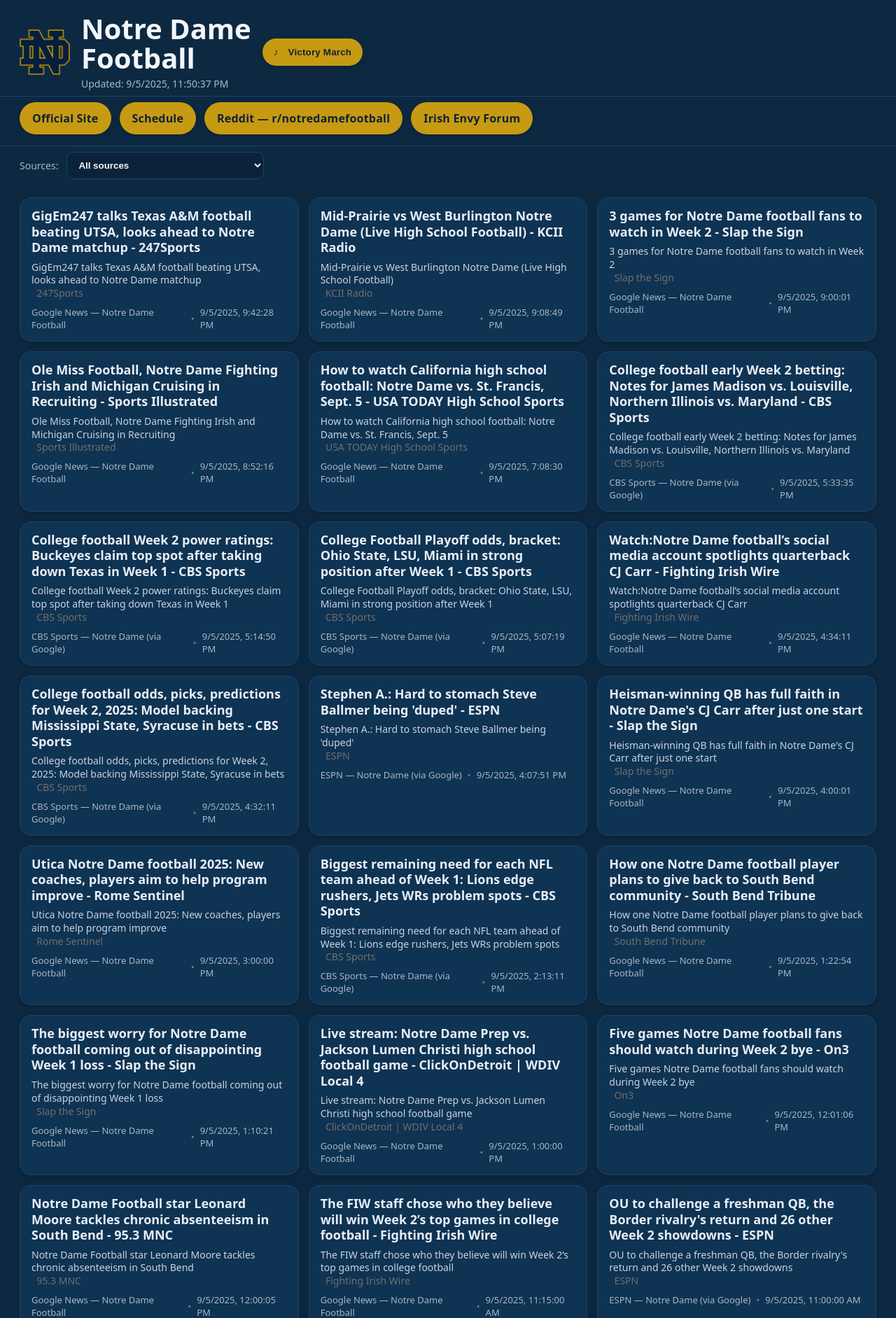
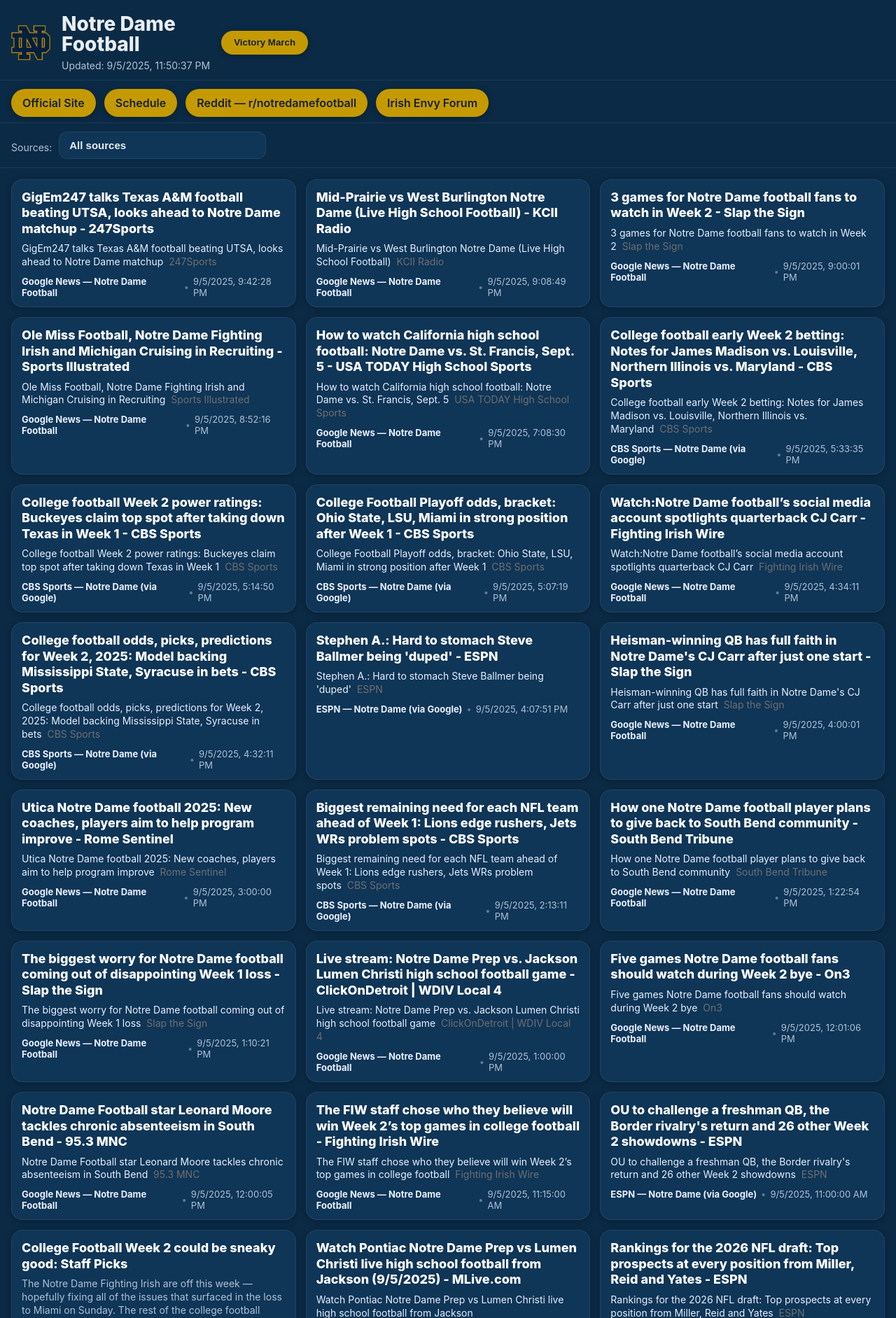
Before and after one commit to jasonab74-ctrl/notre-dame-football, a Flask app: page / in a window 1280 px wide. Shown: the top 1883 px of the page at 70% size. Run offline with Flask 3, Linux system fonts and the light colour scheme.

Commit message:
Update style.css

```diff
--- a/static/style.css
+++ b/static/style.css
@@ -1,130 +1,124 @@
-/* ===== Notre Dame Football — UI styles (accessible & stable) ===== */
+/* style.css — Notre Dame Football (readability-focused) */
 
-/* Theme tokens */
+/* ====== Tokens ====== */
 :root{
-  --bg:#0d2942;          /* deep navy */
-  --card:#0f3352;        /* slightly lighter navy for cards */
-  --pill:#c69a12;        /* ND gold */
-  --pill-text:#112233;   /* deep text on gold */
-  --text:#f4f6fa;        /* off-white for body text */
-  --muted:#a9b7c7;       /* muted gray-blue */
-  --link:#e8eef7;        /* links on cards */
-  --link-dim:#c8d4e3;
-  --accent:#f5cc4a;      /* hover ring on gold pills */
-  --border:#1a446a;
-  --shadow: 0 2px 8px rgba(0,0,0,.25);
-  --radius:14px;
+  --bg:#0B2A45;           /* deep ND blue */
+  --card:#0F3557;         /* slightly lighter blue */
+  --pill:#C49A00;         /* ND gold */
+  --pillText:#17212b;     /* very dark for strong contrast on gold */
+  --text:#E8EEF4;         /* off-white */
+  --muted:#AFC2D6;        /* muted light-blue */
+  --link:#E6F0FF;         /* very light link color against dark bg */
+  --linkHover:#FFFFFF;
+  --border:rgba(255,255,255,0.08);
+  --accent:rgba(255,255,255,0.06);
+
+  --radius:16px;
+  --radius-pill:999px;
+
+  --fw-regular:600;       /* heavier by default for legibility */
+  --fw-bold:700;
+
+  --shadow:0 2px 10px rgba(0,0,0,0.25);
 }
 
-/* Base */
+/* ====== Base ====== */
 *{box-sizing:border-box}
-html,body{height:100%}
-body{
-  margin:0;
-  font-family: system-ui,-apple-system, Segoe UI, Roboto, Helvetica, Arial, "Apple Color Emoji","Segoe UI Emoji";
-  background:var(--bg);
-  color:var(--text);
-  -webkit-font-smoothing:antialiased;
-  text-rendering:optimizeLegibility;
+html,body{margin:0;padding:0;background:var(--bg);color:var(--text);font-family:-apple-system,BlinkMacSystemFont,"Segoe UI",Roboto,Inter,Helvetica,Arial,sans-serif}
+a{color:var(--link);text-decoration:none}
+a:hover{color:var(--linkHover);text-decoration:underline}
+img{max-width:100%;display:block}
+
+/* ====== Layout wrappers ====== */
+.header{
+  display:flex;align-items:center;gap:16px;
+  padding:20px 16px 12px;border-bottom:1px solid var(--border);
+}
+.logo{width:56px;height:auto}
+.header h1{margin:0;line-height:1.05;font-size:28px;font-weight:800}
+.muted{color:var(--muted);font-size:14px;margin-top:6px}
+
+/* “Victory March” button */
+.pill{
+  background:var(--pill); color:var(--pillText);
+  border:none; border-radius:var(--radius-pill);
+  padding:10px 18px; font-weight:var(--fw-bold);
+  line-height:1; box-shadow:var(--shadow); cursor:pointer;
+  white-space:nowrap;
 }
 
-/* Layout wrappers */
-.header{
-  display:flex; align-items:center; gap:16px;
-  padding:20px clamp(16px, 4vw, 28px) 8px;
+/* ====== Top quick-links (pills row) ====== */
+.links{
+  display:flex;flex-wrap:wrap; gap:10px 12px;
+  padding:12px 16px 8px;
+  border-bottom:1px solid var(--border);
 }
-.logo{ width:72px; height:auto }
-.header h1{
-  margin:0; line-height:1.05; font-size:clamp(28px, 5vw, 40px); font-weight:800;
+.links .pill,
+.links a.pill{
+  display:inline-flex; align-items:center; justify-content:center;
+  min-height:40px; padding:10px 16px;
+  font-size:16px; font-weight:var(--fw-regular);
+  color:var(--pillText); background:var(--pill);
+  border-radius:var(--radius-pill); box-shadow:var(--shadow);
 }
-.header .muted{ color:var(--muted); margin-top:6px; font-size:14px }
+.links a.pill:hover{filter:brightness(1.06);text-decoration:none}
 
-.links{
-  display:flex; flex-wrap:wrap; gap:12px;
-  padding:8px clamp(16px, 4vw, 28px) 16px;
-  border-top:1px solid var(--border);
+/* ====== Controls row (sources / notice) ====== */
+.controls{
+  display:flex; align-items:center; gap:10px;
+  padding:12px 16px; border-bottom:1px solid var(--border);
+}
+.select{
+  appearance:none;
+  background:var(--card); color:var(--text);
+  border:1px solid var(--border); border-radius:12px;
+  padding:10px 14px; font-size:15px; font-weight:600;
+}
+.notice{background:var(--accent); padding:8px 12px; border-radius:12px}
+.hidden{display:none}
+
+/* ====== Feed grid ====== */
+.grid{
+  display:grid; gap:14px;
+  grid-template-columns:repeat(12,1fr);
+  padding:16px;
+}
+.card{
+  grid-column:span 4; /* 3-up on desktop */
+  background:var(--card); border:1px solid var(--border);
+  border-radius:var(--radius); padding:14px 14px 12px;
+  box-shadow:var(--shadow);
+}
+.card h3{
+  margin:0 0 8px 0;
+  font-size:18px; line-height:1.25; font-weight:800;
+  color:#fff;
+}
+.card .summary{color:var(--muted); margin:0 0 10px 0; font-size:14px; line-height:1.35}
+.meta{
+  display:flex; align-items:center; gap:6px;
+  font-size:13px; color:var(--muted);
+}
+.meta .source{font-weight:700; color:#E9F1FF}
+.meta .dot{opacity:.5}
+
+/* ====== Footer ====== */
+.footer{
+  padding:20px 16px 40px; color:var(--muted); text-align:center;
 }
 
-/* Pills (top buttons) */
-.pill{
-  appearance:none; border:0; cursor:pointer;
-  background:var(--pill); color:var(--pill-text);
-  font-weight:700; letter-spacing:.2px;
-  padding:12px 18px; border-radius:999px;
-  box-shadow:var(--shadow);
-  transition:transform .06s ease, box-shadow .06s ease, filter .15s ease;
-  text-decoration:none; display:inline-flex; align-items:center; gap:8px;
-  white-space:nowrap;
-}
-.pill:focus-visible{ outline:2px solid var(--accent); outline-offset:2px }
-.pill:hover{ filter:saturate(1.05) brightness(1.02) }
-.pill:active{ transform:translateY(1px) }
-
-/* Controls row */
-.controls{
-  display:flex; align-items:center; gap:12px;
-  padding:8px clamp(16px, 4vw, 28px) 12px;
-  border-top:1px solid var(--border);
-}
-.muted{ color:var(--muted); font-size:14px }
-
-.select{
-  background:#0b233a; color:var(--text);
-  border:1px solid var(--border); border-radius:10px;
-  padding:10px 12px; font-weight:600;
+/* ====== Mobile tweaks ====== */
+@media (max-width: 860px){
+  .header{align-items:flex-start}
+  .header h1{font-size:24px}
+  .links{gap:10px 10px}
+  .links .pill{font-size:15px; padding:10px 14px; min-height:38px}
+  .grid{grid-template-columns:repeat(6,1fr)}
+  .card{grid-column:span 6}  /* 1-up on mobile */
+  .select{font-size:16px;padding:12px 14px}
 }
 
-/* Notice “new items available” bar */
-.notice{
-  background:#103a60; color:var(--text);
-  border:1px solid var(--border);
-  padding:8px 10px; border-radius:10px;
+/* Small caps fix for iOS heavy zoom */
+@supports (-webkit-touch-callout: none){
+  .links .pill{letter-spacing:.2px}
 }
-.hidden{ display:none }
-
-/* Grid of cards */
-.grid{
-  padding:14px clamp(16px, 4vw, 28px) 40px;
-  display:grid; grid-template-columns:repeat(1, minmax(0,1fr)); gap:14px;
-}
-@media (min-width:720px){ .grid{ grid-template-columns:repeat(2, minmax(0,1fr)); } }
-@media (min-width:1080px){ .grid{ grid-template-columns:repeat(3, minmax(0,1fr)); } }
-
-.card{
-  background:var(--card); border:1px solid var(--border);
-  border-radius:16px; padding:14px 16px; box-shadow:var(--shadow);
-}
-.card a{ color:inherit; text-decoration:none; display:block }
-.card h3{
-  margin:0 0 8px; font-size:18px; line-height:1.25; font-weight:800;
-  color:var(--link);
-}
-.card .summary{
-  margin:0 0 8px; color:var(--link-dim); font-size:14px; line-height:1.35;
-}
-.card .meta{
-  color:var(--muted); font-size:13px; display:flex; gap:8px; align-items:center;
-}
-.card .dot{ opacity:.6 }
-
-.card a:hover h3{ text-decoration:underline }
-
-/* Footer */
-.footer{
-  padding:28px; color:var(--muted); font-size:13px;
-  text-align:center; border-top:1px solid var(--border)
-}
-
-/* Mobile polish */
-@media (max-width:480px){
-  .header{ align-items:flex-start }
-  .logo{ width:56px }
-  .pill{ padding:11px 16px; font-size:16px }
-  .controls{ position:sticky; top:0; z-index:3; backdrop-filter:saturate(110%) blur(4px); background:rgba(13,41,66,.75) }
-}
-
-/* Fight song button variant */
-#play-fight-song.pill{ position:relative; padding-left:16px; padding-right:16px }
-#play-fight-song.pill::before{
-  content:"♪"; font-weight:900; margin-right:6px;
-}
```
